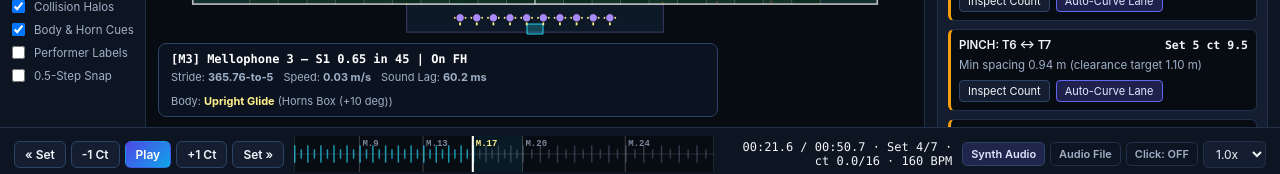
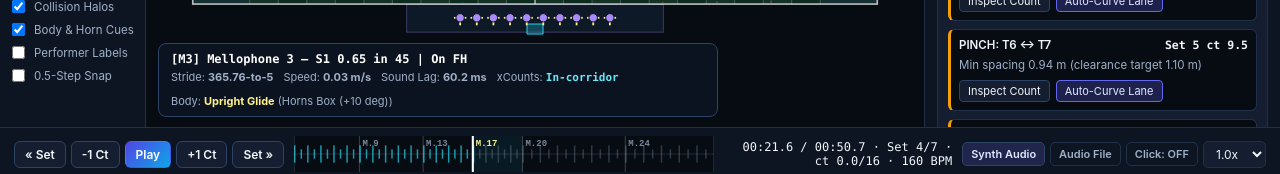
Before and after one commit to schartung/meridian-drill, a React (Vite) app: page / in a window 1280 px wide. Shown: the part 549-723 px from the top of the page. Built offline with nearby package versions, Linux system fonts and the light colour scheme.

Commit message:
Surface live xCounts yard-line crossings in the performer telemetry HUD

```diff
--- a/src/ui/FieldViewport.tsx
+++ b/src/ui/FieldViewport.tsx
@@ -28,6 +28,7 @@ import {
   SectionId,
   ShowIntelligenceReport
 } from '../core/types.ts';
+import { computeTransitionXCounts, formatXCountsSummary } from '../core/xcounts.ts';
 
 export type ViewportToolMode = 'SELECT' | 'MOVE' | 'CURVE' | 'PIN';
 
@@ -1329,6 +1330,24 @@ export const FieldViewport: React.FC<FieldViewportProps> = ({
           comparisonField
         )
       : null;
+  const hudActiveWindow = getTransitionWindow(show, activeSetIndex);
+  let focusedXCountsText = 'Hold';
+  if (
+    focusedId &&
+    focusedState &&
+    hudActiveWindow &&
+    hudActiveWindow.counts > 0 &&
+    focusedState.isMoving
+  ) {
+    const p0 = hudActiveWindow.fromSet.positions[focusedId];
+    const p1 = hudActiveWindow.toSet.positions[focusedId];
+    if (p0 && p1) {
+      focusedXCountsText = formatXCountsSummary(
+        computeTransitionXCounts(p0, p1, hudActiveWindow.counts, field),
+        'In-corridor'
+      );
+    }
+  }
 
   return (
     <div className="viewport-wrap" ref={containerRef}>
@@ -1431,6 +1450,9 @@ export const FieldViewport: React.FC<FieldViewportProps> = ({
               </strong>
             </span>
             <span>
+              xCounts: <strong className="mono" style={{ color: '#67e8f9' }}>{focusedXCountsText}</strong>
+            </span>
+            <span>
               Body: <strong style={{ color: '#fef08a' }}>{focusedState.bodyState.postureLabel}</strong>{' '}
               ({focusedState.bodyState.hornLabel})
             </span>
```
